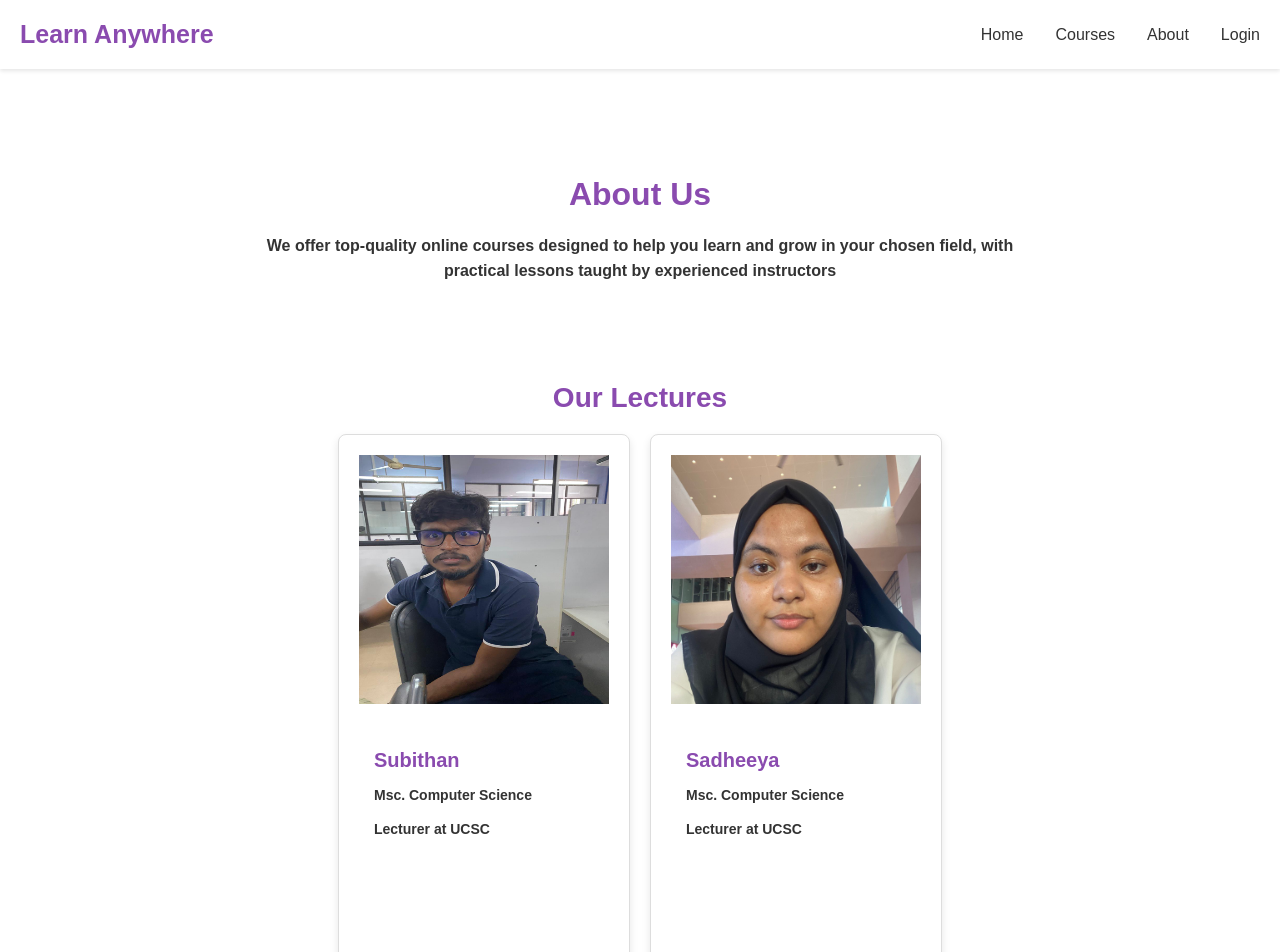
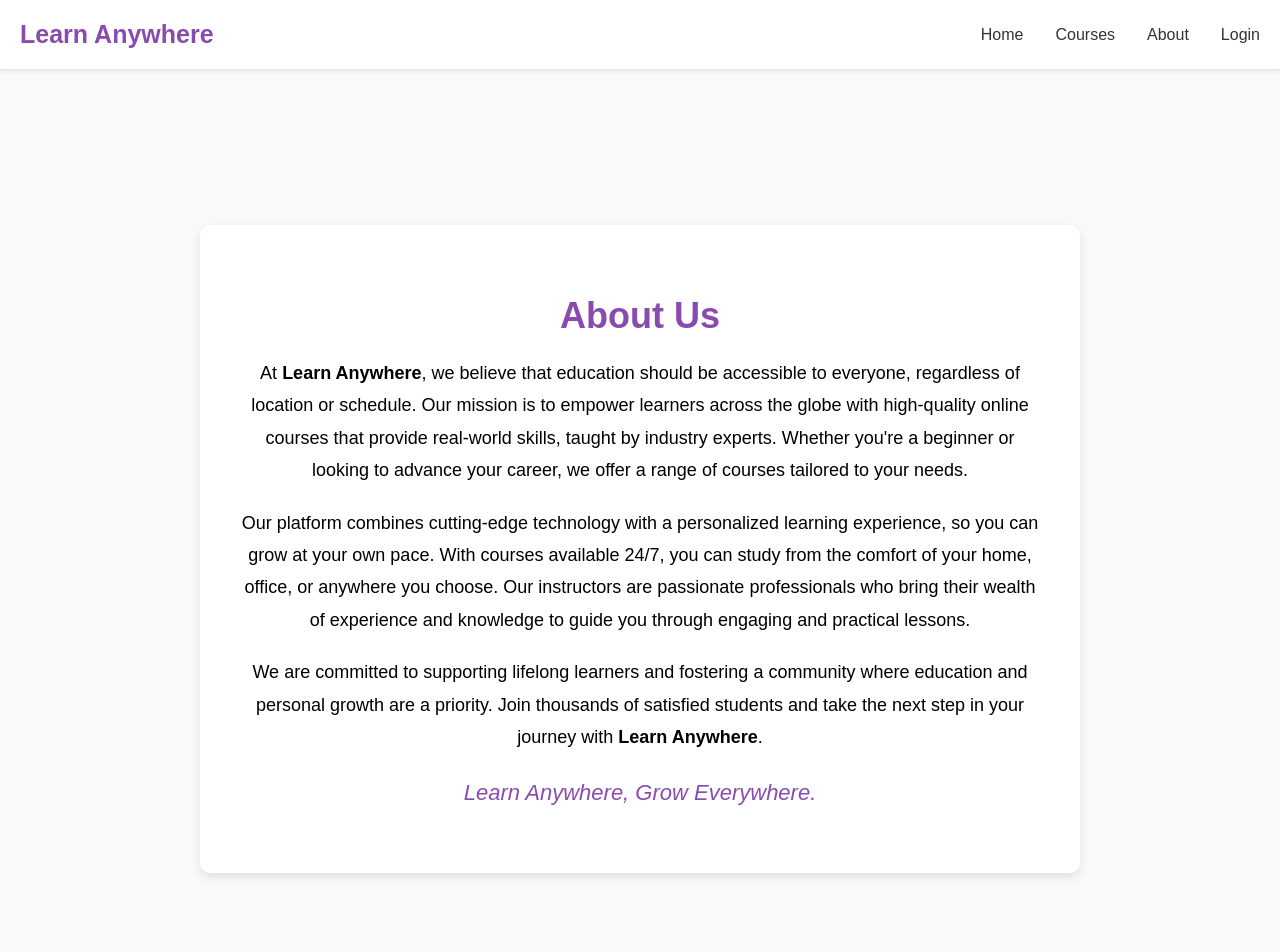
Before and after one commit to SadheeyaM/RAD-PROJECT, a React (Vite) app in the folder frontend/: page /about in a window 1280 px wide. Shown: the top 952 px of the page. Built offline with nearby package versions, Linux system fonts and the light colour scheme; no server answers.

Commit message:
Edited About Page

```diff
--- a/frontend/src/pages/about/About.jsx
+++ b/frontend/src/pages/about/About.jsx
@@ -7,36 +7,29 @@ const About = () => {
       <div className="about-content">
         <h2>About Us</h2>
         <p>
-        We offer top-quality online courses designed to help you learn
-         and grow in your chosen field, with practical lessons taught
-          by experienced instructors
+          At <strong>Learn Anywhere</strong>, we believe that education should be
+          accessible to everyone, regardless of location or schedule. Our
+          mission is to empower learners across the globe with high-quality
+          online courses that provide real-world skills, taught by industry
+          experts. Whether you're a beginner or looking to advance your career,
+          we offer a range of courses tailored to your needs.
         </p>
+        <p>
+          Our platform combines cutting-edge technology with a personalized
+          learning experience, so you can grow at your own pace. With courses
+          available 24/7, you can study from the comfort of your home, office,
+          or anywhere you choose. Our instructors are passionate professionals
+          who bring their wealth of experience and knowledge to guide you
+          through engaging and practical lessons.
+        </p>
+        <p>
+          We are committed to supporting lifelong learners and fostering
+          a community where education and personal growth are a priority. Join
+          thousands of satisfied students and take the next step in your journey
+          with <strong>Learn Anywhere</strong>.
+        </p>
+        <p><em>Learn Anywhere, Grow Everywhere.</em></p>
       </div>
-
-
-      <div className="lectures-section">
-        <h3>Our Lectures</h3>
-        <div className="lectures-cards">
-          <div className="lecture-card">
-            <img src="../../public/lecture1.jpg" alt="Lecture 1" />
-            <div className="lecture-description">
-              <h4>Subithan</h4>
-              <p>Msc. Computer Science</p>
-              <p>Lecturer at UCSC</p>
-            </div>
-          </div>
-          <div className="lecture-card">
-            <img src="../../public/lecture2.jpg" alt="Lecture 2" />
-            <div className="lecture-description">
-              <h4>Sadheeya</h4>
-              <p>Msc. Computer Science</p>
-              <p>Lecturer at UCSC</p>
-            </div>
-          </div>
-
-        </div>
-      </div>
-
     </div>
   );
 };
--- a/frontend/src/pages/about/about.css
+++ b/frontend/src/pages/about/about.css
@@ -1,77 +1,38 @@
 .about {
-  padding: 80px 0;
+  background-color: #f9f9f9;
+  padding: 80px 20px;
   text-align: center;
-  min-height: 55vh;
-
-  .about-content {
-    max-width: 800px;
-    margin: 0 auto;
-
-    h2 {
-      font-size: 32px;
-      color: #8a4baf;
-      margin-bottom: 20px;
-    }
-
-    p {
-      font-size: 16px;
-      color: #333;
-      line-height: 1.6;
-      font-weight: 700;
-    }
-  }
+  display: flex;
+  justify-content: center;
+  align-items: center;
+  height: auto;
+  min-height: 100vh;
 }
 
-.lectures-section {
-  margin-top: 50px;
-  padding: 20px;
+.about-content {
+  max-width: 800px;
+  margin: 0 auto;
+  background-color: #fff;
+  padding: 40px;
+  border-radius: 10px;
+  box-shadow: 0 4px 10px rgba(0, 0, 0, 0.1);
 }
 
-.lectures-section h3 {
-  font-size: 28px;
+.about-content h2 {
+  font-size: 36px;
+  margin-bottom: 20px;
   color: #8a4baf;
+}
+
+.about-content p {
+  font-size: 18px;
+  line-height: 1.8;
+  color: #000000;
   margin-bottom: 20px;
 }
 
-.lectures-cards {
-  display: flex;
-  justify-content: center;
-  flex-wrap: wrap;
-  gap: 20px;
-
-
+.about-content em {
+  font-size: 22px;
+  color: #8a4baf;
+  font-style: italic;
 }
-
-.lecture-card {
-  width: 250px;
-  background-color: #fff;
-  border: 1px solid #ddd;
-  border-radius: 8px;
-  box-shadow: 0 4px 8px rgba(0, 0, 0, 0.1);
-  overflow: hidden;
-  padding: 20px;
-  text-align: left;
-}
-
-.lecture-card img {
-  width: 100%;
-  height: 50%;
-
-}
-
-.lecture-description {
-  padding: 15px;
-}
-
-.lecture-description h4 {
-  font-size: 20px;
-  color: #8a4baf;
-  margin-bottom: 10px;
-}
-
-.lecture-description p {
-  font-size: 14px;
-  color: #333;
-  line-height: 1.4;
-  font-weight: 700;
-}
```
